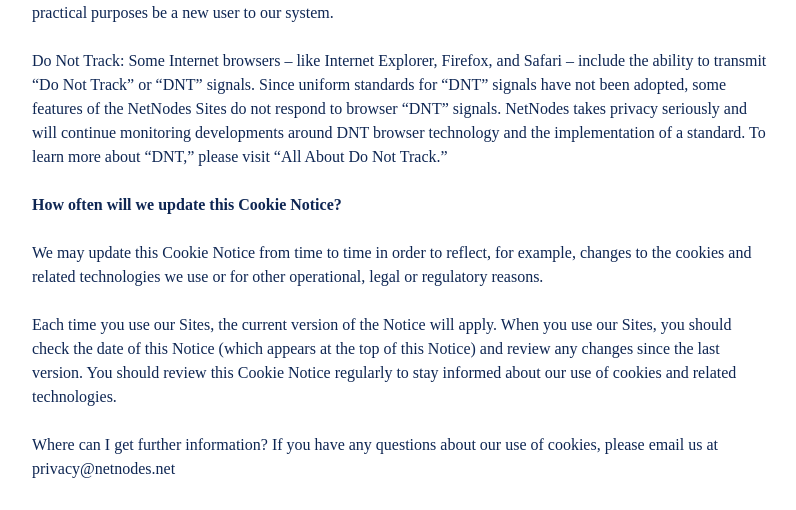
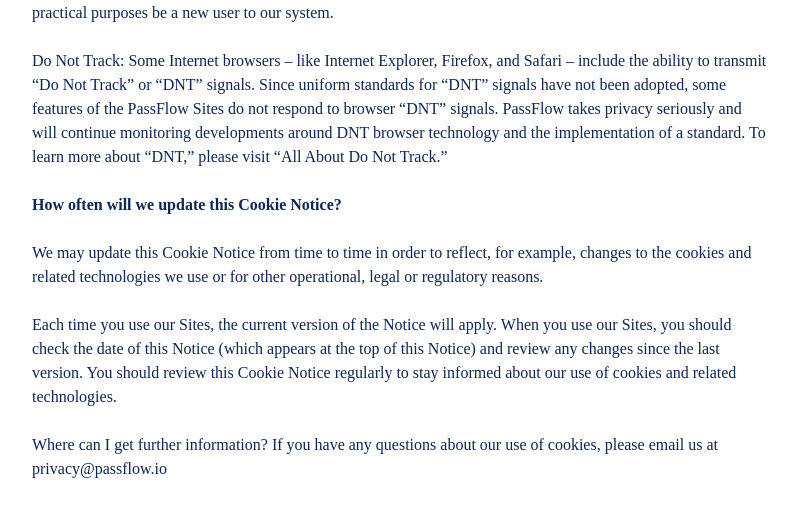
Before and after one commit to netnodes/passflow-policy, a Jekyll site: the page built from docs/cookies.md, in a window 1280 px wide and 900 px high, scrolled down 1636 px. Shown: the part 387-897 px from the top of the window, without its empty margins (240-1036 px from the left). Built offline with Jekyll 4.4.1, drawn with Linux system fonts in a browser that asks for light colours; some web fonts are replaced; our own code applies the rules of GitHub Pages for plain Markdown files; a script that is not in the unit is left out; some of the changed text lies outside the part shown.

Commit message:
updates to cookie policy

```diff
--- a/docs/cookies.md
+++ b/docs/cookies.md
@@ -9,9 +9,9 @@
 
 Introduction
 
-This Cookie Notice (“Notice“) explains how NetNodes Limited. (“NetNodes,” “we,” “us,” and “our“) use cookies and similar technologies to recognize you when you visit, interact with or use any of our websites (such as [www.netnodes.net](https://www.netnodes.net) or [www.doorflow.com](https://www.doorflow.com)), online advertisements or marketing communications (collectively for the purposes of this Notice, the “Sites“). This Notice explains what these technologies are and why we use them, as well as your rights to control our use of them.
+This Cookie Notice (“Notice“) explains how PassFlow Limited. (“PassFlow,” “we,” “us,” and “our“) use cookies and similar technologies to recognize you when you visit, interact with or use any of our websites (such as [www.passflow.io](https://www.passflow.io) or [manage.passflow.io](https://manage.passflow.io)), online advertisements or marketing communications (collectively for the purposes of this Notice, the “Sites“). This Notice explains what these technologies are and why we use them, as well as your rights to control our use of them.
 
-We may use cookies and similar technologies to collect personal information, or information that becomes personal information if we combine it with other information. In such cases, the [Data Protection & Privacy](https://policy.doorflow.com/privacy_policy) policy will apply in addition to this Cookie Notice.
+We may use cookies and similar technologies to collect personal information, or information that becomes personal information if we combine it with other information. In such cases, the [Data Protection & Privacy](https://policy.passflow.io/privacy_policy) policy will apply in addition to this Cookie Notice.
 
 ### What cookies do we use and why?
 
@@ -45,7 +45,7 @@
 
 **Opting out of tracking via your mobile device:** If you are using a mobile device, you can opt out of having your mobile identifier used for certain types of Interest Based Advertising, including those performed by us, by accessing the settings in your Apple or Android mobile device and following the most recent published instructions. If you opt-out, no further data collection or tracking will occur. This means that if at a later stage, you decide to opt-in, we will not be able to continue and track you using the same ID as before and you will for all practical purposes be a new user to our system.
 
-**Do Not Track:** Some Internet browsers – like Internet Explorer, Firefox, and Safari – include the ability to transmit “Do Not Track” or “DNT” signals. Since uniform standards for “DNT” signals have not been adopted, some features of the NetNodes Sites do not respond to browser “DNT” signals. NetNodes takes privacy seriously and will continue monitoring developments around DNT browser technology and the implementation of a standard. To learn more about “DNT,” please visit “All About Do Not Track.”
+**Do Not Track:** Some Internet browsers – like Internet Explorer, Firefox, and Safari – include the ability to transmit “Do Not Track” or “DNT” signals. Since uniform standards for “DNT” signals have not been adopted, some features of the PassFlow Sites do not respond to browser “DNT” signals. PassFlow takes privacy seriously and will continue monitoring developments around DNT browser technology and the implementation of a standard. To learn more about “DNT,” please visit “All About Do Not Track.”
 
 ### How often will we update this Cookie Notice?
 
@@ -53,4 +53,4 @@
 
 Each time you use our Sites, the current version of the Notice will apply. When you use our Sites, you should check the date of this Notice (which appears at the top of this Notice) and review any changes since the last version. You should review this Cookie Notice regularly to stay informed about our use of cookies and related technologies.
 
-Where can I get further information? If you have any questions about our use of cookies, please email us at privacy@netnodes.net
+Where can I get further information? If you have any questions about our use of cookies, please email us at privacy@passflow.io
```
Also changed, not shown: docs/index.md (+0 -4 lines).
